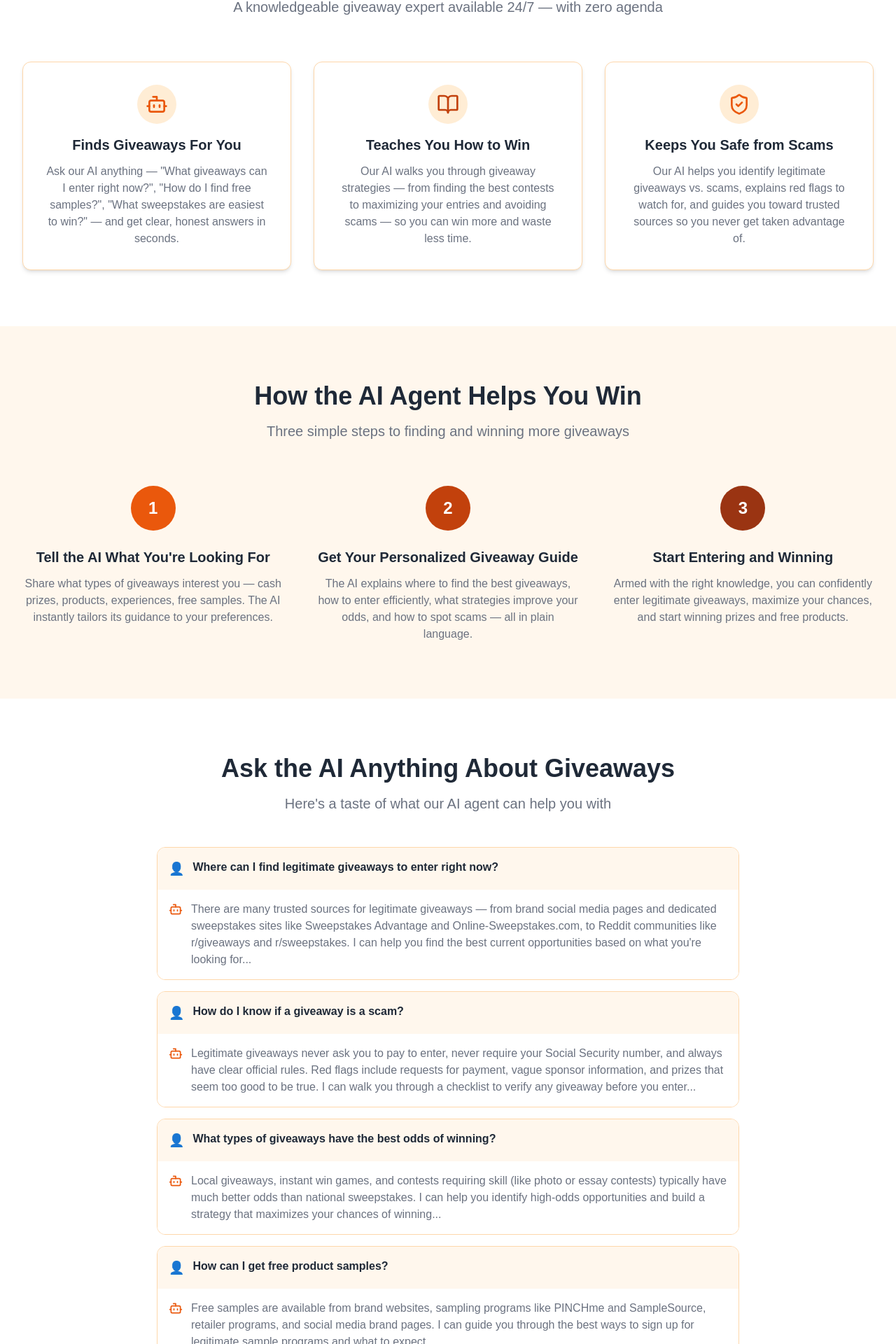
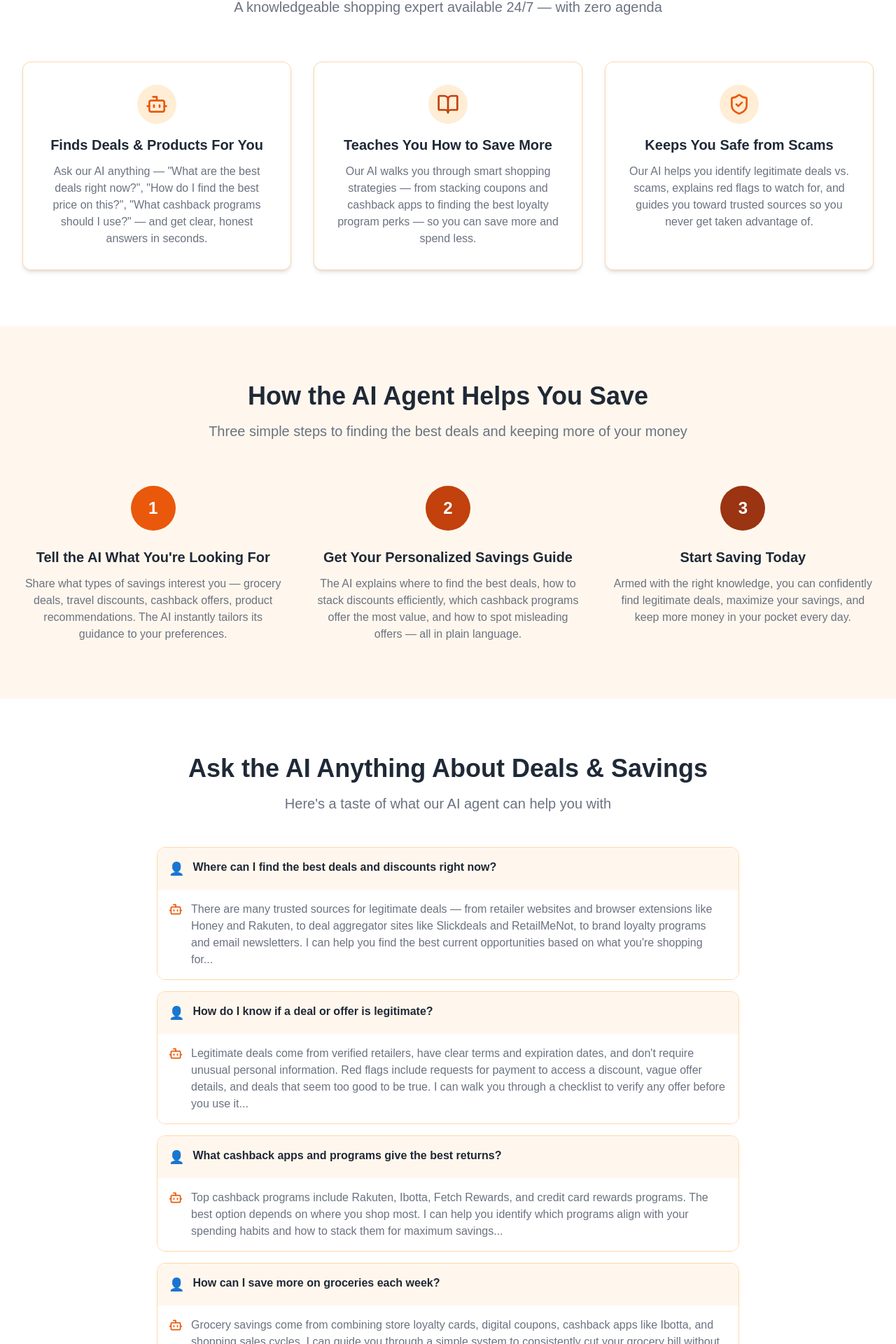
Before and after one commit to Textingman/push-findsdigest, a Next.js app: page / in a window 1280 px wide. Shown: the part 876-2796 px from the top of the page at 70% size. Built offline with nearby package versions, Linux system fonts and the light colour scheme.

Commit message:
Reframe site from giveaways/sweepstakes to deals/savings for TFN compliance

```diff
--- a/app/about/page.tsx
+++ b/app/about/page.tsx
@@ -18,10 +18,10 @@ export default function AboutPage() {
               AI-Powered — 100% Independent
             </div>
             <h1 className="text-5xl font-extrabold mb-6" style={{ color: '#1F2937' }}>
-              An AI Agent Built to Help You Win,<br />Not to Spam You
+              An AI Agent Built to Help You Save,<br />Not to Spam You
             </h1>
             <p className="text-xl max-w-3xl mx-auto" style={{ color: '#6B7280' }}>
-              The Finds Digest is an AI-powered platform that helps individuals discover legitimate giveaways, sweepstakes, and free sample opportunities with honest, unbiased guidance. We're not a spam site. We're your independent giveaway advisor.
+              The Finds Digest is an AI-powered platform that helps individuals discover legitimate deals, discounts, and money-saving opportunities with honest, unbiased guidance. We're not a spam site. We're your independent savings advisor.
             </p>
           </div>
         </div>
@@ -33,13 +33,13 @@ export default function AboutPage() {
           <div>
             <h2 className="text-4xl font-bold mb-6" style={{ color: '#1F2937' }}>Why We Built This</h2>
             <p className="text-lg mb-4" style={{ color: '#6B7280' }}>
-              The giveaway world is full of scams, spam, and misleading "win" promises. Most people don't know how to find legitimate opportunities or how to enter efficiently without wasting hours of their time.
+              The savings world is full of misleading offers, spam, and confusing fine print. Most people don't know how to find legitimate deals or how to maximize their savings without wasting hours of their time.
             </p>
             <p className="text-lg mb-4" style={{ color: '#6B7280' }}>
-              We built an AI agent that acts as your personal giveaway advisor — one that helps you find real opportunities, teaches you winning strategies, and protects you from scams. No spam. No fake prizes. Just honest guidance.
+              We built an AI agent that acts as your personal savings advisor — one that helps you find real opportunities, teaches you money-saving strategies, and protects you from misleading offers. No spam. No fake deals. Just honest guidance.
             </p>
             <p className="text-lg" style={{ color: '#6B7280' }}>
-              Think of it as having a knowledgeable friend who knows all the best giveaways — available 24/7, completely free, and always on your side.
+              Think of it as having a knowledgeable friend who knows all the best ways to save — available 24/7, completely free, and always on your side.
             </p>
           </div>
           <div className="rounded-2xl p-8 border" style={{ backgroundColor: '#FFFFFF', borderColor: '#E5E7EB' }}>
@@ -51,7 +51,7 @@ export default function AboutPage() {
                 <div className="ml-4">
                   <h3 className="text-lg font-semibold mb-1" style={{ color: '#1F2937' }}>AI-Powered, Always Available</h3>
                   <p style={{ color: '#6B7280' }}>
-                    Our AI agent is available 24/7 to help you find giveaways and answer your questions instantly — no waiting, no appointments.
+                    Our AI agent is available 24/7 to help you find deals and answer your savings questions instantly — no waiting, no appointments.
                   </p>
                 </div>
               </div>
@@ -62,7 +62,7 @@ export default function AboutPage() {
                 <div className="ml-4">
                   <h3 className="text-lg font-semibold mb-1" style={{ color: '#1F2937' }}>Scam Protection</h3>
                   <p style={{ color: '#6B7280' }}>
-                    We help you identify legitimate giveaways and avoid scams. Your safety is our top priority.
+                    We help you identify legitimate offers and avoid misleading deals. Your safety is our top priority.
                   </p>
                 </div>
               </div>
@@ -73,7 +73,7 @@ export default function AboutPage() {
                 <div className="ml-4">
                   <h3 className="text-lg font-semibold mb-1" style={{ color: '#1F2937' }}>Strategy First</h3>
                   <p style={{ color: '#6B7280' }}>
-                    We teach you how to enter smarter, not just more. Better strategy means better odds of winning.
+                    We teach you how to save smarter, not just more. Better strategy means more money in your pocket.
                   </p>
                 </div>
               </div>
@@ -88,28 +88,28 @@ export default function AboutPage() {
           <div className="text-center mb-16">
             <h2 className="text-4xl font-bold mb-4" style={{ color: '#1F2937' }}>What Our AI Agent Covers</h2>
             <p className="text-xl" style={{ color: '#6B7280' }}>
-              Comprehensive giveaway guidance tailored to your interests
+              Comprehensive savings guidance tailored to your lifestyle
             </p>
           </div>
 
           <div className="grid md:grid-cols-2 lg:grid-cols-3 gap-8">
             <div className="text-center p-6 rounded-xl border bg-white" style={{ borderColor: '#E5E7EB' }}>
               <div className="w-12 h-12 rounded-full flex items-center justify-center mx-auto mb-4" style={{ backgroundColor: '#DBEAFE' }}>
-                <span className="text-xl">🎁</span>
+                <span className="text-xl">🏷️</span>
               </div>
-              <h3 className="text-lg font-semibold mb-2" style={{ color: '#1F2937' }}>Sweepstakes & Contests</h3>
+              <h3 className="text-lg font-semibold mb-2" style={{ color: '#1F2937' }}>Deals & Discounts</h3>
               <p style={{ color: '#6B7280' }}>
-                Discover legitimate sweepstakes and contests with real prizes — from cash and gift cards to vacations and products.
+                Discover legitimate deals and discounts from trusted retailers — from everyday essentials to big-ticket purchases.
               </p>
             </div>
 
             <div className="text-center p-6 rounded-xl border bg-white" style={{ borderColor: '#E5E7EB' }}>
               <div className="w-12 h-12 rounded-full flex items-center justify-center mx-auto mb-4" style={{ backgroundColor: '#dcfce7' }}>
-                <span className="text-xl">�</span>
+                <span className="text-xl">💰</span>
               </div>
-              <h3 className="text-lg font-semibold mb-2" style={{ color: '#1F2937' }}>Free Samples</h3>
+              <h3 className="text-lg font-semibold mb-2" style={{ color: '#1F2937' }}>Cashback & Rewards</h3>
               <p style={{ color: '#6B7280' }}>
-                Find legitimate free product sample programs from brands, retailers, and sampling platforms like PINCHme and SampleSource.
+                Find the best cashback programs, loyalty rewards, and credit card perks to maximize what you earn on every purchase.
               </p>
             </div>
 
@@ -117,19 +117,19 @@ export default function AboutPage() {
               <div className="w-12 h-12 rounded-full flex items-center justify-center mx-auto mb-4" style={{ backgroundColor: '#DBEAFE' }}>
                 <span className="text-xl">📱</span>
               </div>
-              <h3 className="text-lg font-semibold mb-2" style={{ color: '#1F2937' }}>Social Media Giveaways</h3>
+              <h3 className="text-lg font-semibold mb-2" style={{ color: '#1F2937' }}>Brand Offers & Promotions</h3>
               <p style={{ color: '#6B7280' }}>
-                Learn how to find and enter brand giveaways on Instagram, Facebook, TikTok, and Twitter/X efficiently and safely.
+                Learn how to find and use brand promotions on Instagram, Facebook, TikTok, and brand websites efficiently and safely.
               </p>
             </div>
 
             <div className="text-center p-6 rounded-xl border bg-white" style={{ borderColor: '#E5E7EB' }}>
               <div className="w-12 h-12 rounded-full flex items-center justify-center mx-auto mb-4" style={{ backgroundColor: '#FEF3C7' }}>
-                <span className="text-xl">�️</span>
+                <span className="text-xl">🛡️</span>
               </div>
               <h3 className="text-lg font-semibold mb-2" style={{ color: '#1F2937' }}>Scam Detection</h3>
               <p style={{ color: '#6B7280' }}>
-                Learn to identify fake giveaways, phishing attempts, and prize scams so you can protect yourself and your information.
+                Learn to identify fake offers, phishing attempts, and misleading deals so you can protect yourself and your information.
               </p>
             </div>
 
@@ -137,19 +137,19 @@ export default function AboutPage() {
               <div className="w-12 h-12 rounded-full flex items-center justify-center mx-auto mb-4" style={{ backgroundColor: '#dcfce7' }}>
                 <span className="text-xl">🏆</span>
               </div>
-              <h3 className="text-lg font-semibold mb-2" style={{ color: '#1F2937' }}>Winning Strategies</h3>
+              <h3 className="text-lg font-semibold mb-2" style={{ color: '#1F2937' }}>Smart Shopping Strategies</h3>
               <p style={{ color: '#6B7280' }}>
-                Discover proven strategies to improve your odds — from targeting local giveaways to entering skill-based contests.
+                Discover proven strategies to maximize your savings — from timing purchases to stacking discounts and using price tracking tools.
               </p>
             </div>
 
             <div className="text-center p-6 rounded-xl border bg-white" style={{ borderColor: '#E5E7EB' }}>
               <div className="w-12 h-12 rounded-full flex items-center justify-center mx-auto mb-4" style={{ backgroundColor: '#DBEAFE' }}>
-                <span className="text-xl">�</span>
+                <span className="text-xl">📋</span>
               </div>
-              <h3 className="text-lg font-semibold mb-2" style={{ color: '#1F2937' }}>Organization Tips</h3>
+              <h3 className="text-lg font-semibold mb-2" style={{ color: '#1F2937' }}>Savings Organization</h3>
               <p style={{ color: '#6B7280' }}>
-                Get help organizing your entries, tracking deadlines, and building a consistent routine that maximizes your winning potential.
+                Get help organizing your savings strategy, tracking the best deals, and building a consistent routine that maximizes your savings potential.
               </p>
             </div>
           </div>
@@ -161,10 +161,10 @@ export default function AboutPage() {
         <div className="max-w-7xl mx-auto px-4 sm:px-6 lg:px-8 text-center">
           <Bot className="w-16 h-16 text-white mx-auto mb-6" />
           <h2 className="text-4xl font-bold text-white mb-6">
-            Ready to Talk to Your AI Giveaway Advisor?
+            Ready to Talk to Your AI Savings Advisor?
           </h2>
           <p className="text-xl mb-8 max-w-2xl mx-auto" style={{ color: 'rgba(255,255,255,0.9)' }}>
-            Get instant, unbiased answers to all your giveaway questions — completely free, with zero spam.
+            Get instant, unbiased answers to all your savings questions — completely free, with zero spam.
           </p>
           <Link
             href="/signup"
--- a/app/layout.tsx
+++ b/app/layout.tsx
@@ -13,8 +13,8 @@ const geistMono = Geist_Mono({
 });
 
 export const metadata: Metadata = {
-  title: "The Finds Digest - Your AI Agent for Giveaways & Free Samples",
-  description: "Meet your personal AI giveaway advisor. Discover legitimate sweepstakes, contests, and free sample opportunities. No spam. No scams. Just honest guidance to help you win more.",
+  title: "The Finds Digest - Your AI Advisor for Deals & Product Finds",
+  description: "Meet your personal AI shopping advisor. Discover legitimate deals, discounts, cashback opportunities, and money-saving tips. No spam. No scams. Just honest guidance to help you save more.",
 };
 
 export default function RootLayout({
--- a/app/page.tsx
+++ b/app/page.tsx
@@ -19,10 +19,10 @@ export default function HomePage() {
             </div>
             <h1 className="text-5xl font-extrabold sm:text-6xl md:text-7xl" style={{ color: '#1F2937' }}>
               Your Personal AI Agent
-              <span className="block" style={{ color: '#EA580C' }}>for Finding Giveaways</span>
+              <span className="block" style={{ color: '#EA580C' }}>for Product Finds & Savings</span>
             </h1>
             <p className="mt-6 max-w-2xl mx-auto text-xl" style={{ color: '#6B7280' }}>
-              Meet your AI giveaway advisor. Ask anything about sweepstakes, contests, free samples, and giveaway opportunities — and get honest, unbiased answers instantly. No spam. No pressure. Just wins.
+              Meet your AI shopping advisor. Ask anything about deals, discounts, product recommendations, and money-saving opportunities — and get honest, unbiased answers instantly. No spam. No pressure. Just savings.
             </p>
             <div className="mt-10 flex justify-center gap-4 flex-wrap">
               <Link
@@ -50,7 +50,7 @@ export default function HomePage() {
           <div className="text-center mb-16">
             <h2 className="text-4xl font-bold" style={{ color: '#1F2937' }}>What Our AI Agent Does For You</h2>
             <p className="mt-4 text-xl" style={{ color: '#6B7280' }}>
-              A knowledgeable giveaway expert available 24/7 — with zero agenda
+              A knowledgeable shopping expert available 24/7 — with zero agenda
             </p>
           </div>
 
@@ -62,10 +62,10 @@ export default function HomePage() {
                 </div>
               </div>
               <h3 className="text-xl font-semibold text-center mb-3" style={{ color: '#1F2937' }}>
-                Finds Giveaways For You
+                Finds Deals & Products For You
               </h3>
               <p className="text-center" style={{ color: '#6B7280' }}>
-                Ask our AI anything — "What giveaways can I enter right now?", "How do I find free samples?", "What sweepstakes are easiest to win?" — and get clear, honest answers in seconds.
+                Ask our AI anything — "What are the best deals right now?", "How do I find the best price on this?", "What cashback programs should I use?" — and get clear, honest answers in seconds.
               </p>
             </div>
 
@@ -76,10 +76,10 @@ export default function HomePage() {
                 </div>
               </div>
               <h3 className="text-xl font-semibold text-center mb-3" style={{ color: '#1F2937' }}>
-                Teaches You How to Win
+                Teaches You How to Save More
               </h3>
               <p className="text-center" style={{ color: '#6B7280' }}>
-                Our AI walks you through giveaway strategies — from finding the best contests to maximizing your entries and avoiding scams — so you can win more and waste less time.
+                Our AI walks you through smart shopping strategies — from stacking coupons and cashback apps to finding the best loyalty program perks — so you can save more and spend less.
               </p>
             </div>
 
@@ -93,7 +93,7 @@ export default function HomePage() {
                 Keeps You Safe from Scams
               </h3>
               <p className="text-center" style={{ color: '#6B7280' }}>
-                Our AI helps you identify legitimate giveaways vs. scams, explains red flags to watch for, and guides you toward trusted sources so you never get taken advantage of.
+                Our AI helps you identify legitimate deals vs. scams, explains red flags to watch for, and guides you toward trusted sources so you never get taken advantage of.
               </p>
             </div>
           </div>
@@ -104,9 +104,9 @@ export default function HomePage() {
       <section style={{ backgroundColor: '#FFF7ED' }} className="py-20">
         <div className="max-w-7xl mx-auto px-4 sm:px-6 lg:px-8">
           <div className="text-center mb-16">
-            <h2 className="text-4xl font-bold" style={{ color: '#1F2937' }}>How the AI Agent Helps You Win</h2>
+            <h2 className="text-4xl font-bold" style={{ color: '#1F2937' }}>How the AI Agent Helps You Save</h2>
             <p className="mt-4 text-xl" style={{ color: '#6B7280' }}>
-              Three simple steps to finding and winning more giveaways
+              Three simple steps to finding the best deals and keeping more of your money
             </p>
           </div>
 
@@ -117,7 +117,7 @@ export default function HomePage() {
               </div>
               <h3 className="text-xl font-bold mb-3" style={{ color: '#1F2937' }}>Tell the AI What You're Looking For</h3>
               <p style={{ color: '#6B7280' }}>
-                Share what types of giveaways interest you — cash prizes, products, experiences, free samples. The AI instantly tailors its guidance to your preferences.
+                Share what types of savings interest you — grocery deals, travel discounts, cashback offers, product recommendations. The AI instantly tailors its guidance to your preferences.
               </p>
             </div>
 
@@ -125,9 +125,9 @@ export default function HomePage() {
               <div className="w-16 h-16 rounded-full flex items-center justify-center mx-auto mb-6 text-2xl font-bold text-white" style={{ backgroundColor: '#C2410C' }}>
                 2
               </div>
-              <h3 className="text-xl font-bold mb-3" style={{ color: '#1F2937' }}>Get Your Personalized Giveaway Guide</h3>
+              <h3 className="text-xl font-bold mb-3" style={{ color: '#1F2937' }}>Get Your Personalized Savings Guide</h3>
               <p style={{ color: '#6B7280' }}>
-                The AI explains where to find the best giveaways, how to enter efficiently, what strategies improve your odds, and how to spot scams — all in plain language.
+                The AI explains where to find the best deals, how to stack discounts efficiently, which cashback programs offer the most value, and how to spot misleading offers — all in plain language.
               </p>
             </div>
 
@@ -135,9 +135,9 @@ export default function HomePage() {
               <div className="w-16 h-16 rounded-full flex items-center justify-center mx-auto mb-6 text-2xl font-bold text-white" style={{ backgroundColor: '#9A3412' }}>
                 3
               </div>
-              <h3 className="text-xl font-bold mb-3" style={{ color: '#1F2937' }}>Start Entering and Winning</h3>
+              <h3 className="text-xl font-bold mb-3" style={{ color: '#1F2937' }}>Start Saving Today</h3>
               <p style={{ color: '#6B7280' }}>
-                Armed with the right knowledge, you can confidently enter legitimate giveaways, maximize your chances, and start winning prizes and free products.
+                Armed with the right knowledge, you can confidently find legitimate deals, maximize your savings, and keep more money in your pocket every day.
               </p>
             </div>
           </div>
@@ -148,7 +148,7 @@ export default function HomePage() {
       <section style={{ backgroundColor: '#FFFFFF' }} className="py-20">
         <div className="max-w-4xl mx-auto px-4 sm:px-6 lg:px-8">
           <div className="text-center mb-12">
-            <h2 className="text-4xl font-bold" style={{ color: '#1F2937' }}>Ask the AI Anything About Giveaways</h2>
+            <h2 className="text-4xl font-bold" style={{ color: '#1F2937' }}>Ask the AI Anything About Deals & Savings</h2>
             <p className="mt-4 text-xl" style={{ color: '#6B7280' }}>
               Here's a taste of what our AI agent can help you with
             </p>
@@ -156,11 +156,11 @@ export default function HomePage() {
 
           <div className="space-y-4">
             {[
-              { q: "Where can I find legitimate giveaways to enter right now?", a: "There are many trusted sources for legitimate giveaways — from brand social media pages and dedicated sweepstakes sites like Sweepstakes Advantage and Online-Sweepstakes.com, to Reddit communities like r/giveaways and r/sweepstakes. I can help you find the best current opportunities based on what you're looking for..." },
-              { q: "How do I know if a giveaway is a scam?", a: "Legitimate giveaways never ask you to pay to enter, never require your Social Security number, and always have clear official rules. Red flags include requests for payment, vague sponsor information, and prizes that seem too good to be true. I can walk you through a checklist to verify any giveaway before you enter..." },
-              { q: "What types of giveaways have the best odds of winning?", a: "Local giveaways, instant win games, and contests requiring skill (like photo or essay contests) typically have much better odds than national sweepstakes. I can help you identify high-odds opportunities and build a strategy that maximizes your chances of winning..." },
-              { q: "How can I get free product samples?", a: "Free samples are available from brand websites, sampling programs like PINCHme and SampleSource, retailer programs, and social media brand pages. I can guide you through the best ways to sign up for legitimate sample programs and what to expect..." },
-              { q: "How do I organize my giveaway entries to win more?", a: "Staying organized is key to winning more giveaways. I can help you set up a simple tracking system, identify daily entry giveaways worth bookmarking, and create a routine that lets you enter consistently without it taking over your day..." },
+              { q: "Where can I find the best deals and discounts right now?", a: "There are many trusted sources for legitimate deals — from retailer websites and browser extensions like Honey and Rakuten, to deal aggregator sites like Slickdeals and RetailMeNot, to brand loyalty programs and email newsletters. I can help you find the best current opportunities based on what you're shopping for..." },
+              { q: "How do I know if a deal or offer is legitimate?", a: "Legitimate deals come from verified retailers, have clear terms and expiration dates, and don't require unusual personal information. Red flags include requests for payment to access a discount, vague offer details, and deals that seem too good to be true. I can walk you through a checklist to verify any offer before you use it..." },
+              { q: "What cashback apps and programs give the best returns?", a: "Top cashback programs include Rakuten, Ibotta, Fetch Rewards, and credit card rewards programs. The best option depends on where you shop most. I can help you identify which programs align with your spending habits and how to stack them for maximum savings..." },
+              { q: "How can I save more on groceries each week?", a: "Grocery savings come from combining store loyalty cards, digital coupons, cashback apps like Ibotta, and shopping sales cycles. I can guide you through a simple system to consistently cut your grocery bill without spending hours clipping coupons..." },
+              { q: "How do I organize my savings strategy to get the most out of it?", a: "Staying organized is key to maximizing savings. I can help you set up a simple system to track your best cashback apps, identify recurring deals worth bookmarking, and build a routine that saves you money consistently without taking over your day..." },
             ].map((item, i) => (
               <div key={i} className="rounded-xl overflow-hidden border" style={{ borderColor: '#FED7AA' }}>
                 <div className="p-4 flex items-start gap-3" style={{ backgroundColor: '#FFF7ED' }}>
@@ -184,10 +184,10 @@ export default function HomePage() {
             <div className="px-6 py-16 sm:px-12 sm:py-20 text-center">
               <Bot className="w-16 h-16 text-white mx-auto mb-6" />
               <h2 className="text-4xl font-bold text-white mb-6">
-                Your AI Giveaway Advisor is Ready
+                Your AI Savings Advisor is Ready
               </h2>
               <p className="text-xl mb-8 max-w-2xl mx-auto" style={{ color: 'rgba(255,255,255,0.9)' }}>
-                Get instant, unbiased answers to all your giveaway questions. No spam. No pressure. Just an AI that's 100% on your side.
+                Get instant, unbiased answers to all your savings questions. No spam. No pressure. Just an AI that's 100% on your side.
               </p>
               <Link
                 href="/signup"
```
Also changed, not shown: app/components/Footer.tsx (+12 -22 lines), app/signup/page.tsx (+6 -6 lines).
